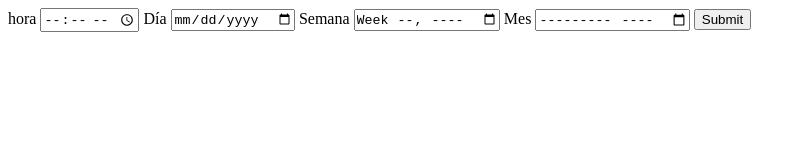
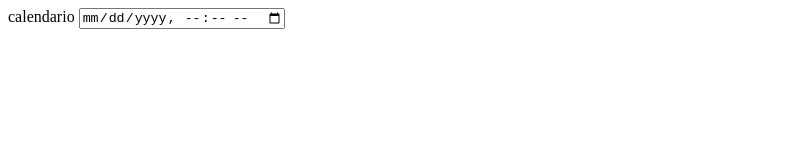
Before and after one commit to amelia588/paginas_html, a plain HTML site: page index2.html in a window 1280 px wide. Shown: the whole page, without its empty margins (0-806 px from the left). Drawn offline with Linux system fonts and the light colour scheme.

Commit message:
reduci en un solo con input

```diff
--- a/index2.html
+++ b/index2.html
@@ -7,7 +7,7 @@
     <title>formularios</title>
 </head>
 <body>
- <form actiion="">
+    <!--<form actiion="">
     <label for="hora">
         <span>hora</span>
     <input type="time" id="hora" name="hora">
@@ -25,6 +25,12 @@
     <input type="month" id="mes" name="mes">
     </label>
     <input type="submit"/>
+ </form> -->
+ <form action="">
+  <label for="calendario">
+    <span>calendario</span>
+    <input type="datetime-local" id="calendario" name="calendario">
+  </label>
  </form>
 </body>
 </html>
```
